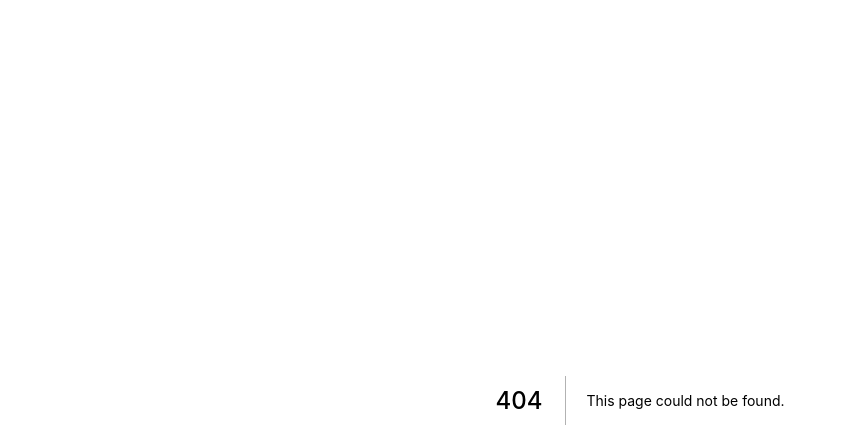
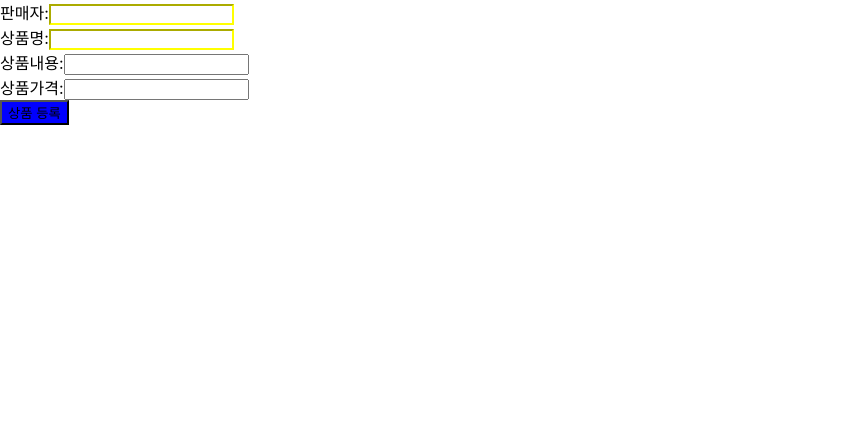
Before and after one commit to mibu119/class_quiz, a Next.js app: page /06 in a window 1280 px wide. Before the commit this address had no page. Shown: the top 448 px of the page, without its empty margins (0-847 px from the left). Built offline with nearby package versions, Linux system fonts and the light colour scheme.

Commit message:
[2022.11.07] 6일차 클래스 퀴즈

```diff
--- /dev/null
+++ b/pages/06/[productId]/index.js
@@ -0,0 +1,5 @@
+import ProductQuery from "../../../src/component/units/detail/ProductQuery.container";
+
+export default function RoutedFetchPage() {
+  return <ProductQuery />;
+}
--- /dev/null
+++ b/pages/06/index.js
@@ -0,0 +1,5 @@
+import ProductSubmit from "../../src/component/units/product/ProductSubmit.container";
+
+export default function SubmitPage() {
+  return <ProductSubmit />;
+}
--- /dev/null
+++ b/src/component/units/product/ProductSubmit.container.js
@@ -0,0 +1,56 @@
+import { useRouter } from "next/router";
+import { useState } from "react";
+import { useMutation } from "@apollo/client";
+import { CREATE_PRODUCT } from "./ProductSubmit.queries";
+import ProductSubmitUI from "./ProductSubmit.presenter";
+
+export default function ProductSubmit() {
+  const router = useRouter("");
+
+  const [createProduct] = useMutation(CREATE_PRODUCT);
+  const [seller, setSeller] = useState("");
+  const [name, setName] = useState("");
+  const [detail, setDetail] = useState("");
+  const [price, setPrice] = useState("");
+
+  const onChangeSeller = (event) => {
+    setSeller(event.target.value);
+  };
+
+  const onChangeName = (event) => {
+    setName(event.target.value);
+  };
+
+  const onChangeDetail = (event) => {
+    setDetail(event.target.value);
+  };
+
+  const onChangePrice = (event) => {
+    setPrice(event.target.value);
+  };
+
+  const onClickSubmit = async () => {
+    const result = await createProduct({
+      variables: {
+        seller,
+        createProductInput: {
+          name: name,
+          detail: detail,
+          price: Number(price),
+        },
+      },
+    });
+    console.log(result);
+    router.push(`/05/boards_submit/${result.data.createProduct._id}`);
+  };
+
+  return (
+    <ProductSubmitUI
+      seller={onChangeSeller}
+      name={onChangeName}
+      detail={onChangeDetail}
+      price={onChangePrice}
+      click={onClickSubmit}
+    />
+  );
+}
--- /dev/null
+++ b/src/component/units/product/ProductSubmit.presenter.js
@@ -0,0 +1,25 @@
+import { RedInput, BlueButton } from "./ProductSubmit.styles";
+
+export default function ProductSubmitUI(props) {
+  return (
+    <div>
+      <div>
+        판매자:
+        <RedInput onChange={props.seller} type="text"></RedInput>
+      </div>
+      <div>
+        상품명:
+        <RedInput onChange={props.name} type="text"></RedInput>
+      </div>
+      <div>
+        상품내용:
+        <input onChange={props.detail} type="text"></input>
+      </div>
+      <div>
+        상품가격:
+        <input onChange={props.price} type="text"></input>
+      </div>
+      <BlueButton onClick={props.click}>상품 등록</BlueButton>
+    </div>
+  );
+}
--- /dev/null
+++ b/src/component/units/product/ProductSubmit.queries.js
@@ -0,0 +1,12 @@
+import { gql } from "@apollo/client";
+export const CREATE_PRODUCT = gql`
+  mutation createProduct(
+    $seller: String
+    $createProductInput: CreateProductInput!
+  ) {
+    createProduct(seller: $seller, createProductInput: $createProductInput) {
+      _id
+      number
+    }
+  }
+`;
--- /dev/null
+++ b/src/component/units/product/ProductSubmit.styles.js
@@ -0,0 +1,9 @@
+import styled from "@emotion/styled";
+
+export const RedInput = styled.input`
+  border-color: yellow;
+`;
+
+export const BlueButton = styled.button`
+  background-color: blue;
+`;
```
Also changed, not shown: src/component/units/detail/ProductQuery.container.js (added, +14 -0 lines), src/component/units/detail/ProductQuery.presenter.js (added, +18 -0 lines), src/component/units/detail/ProductQuery.queries.js (added, +11 -0 lines), src/component/units/detail/ProductQuery.styles.js (added, +9 -0 lines).
